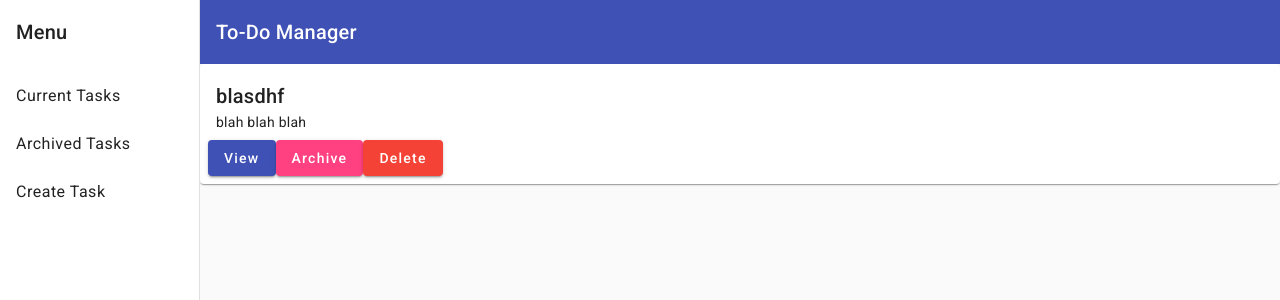
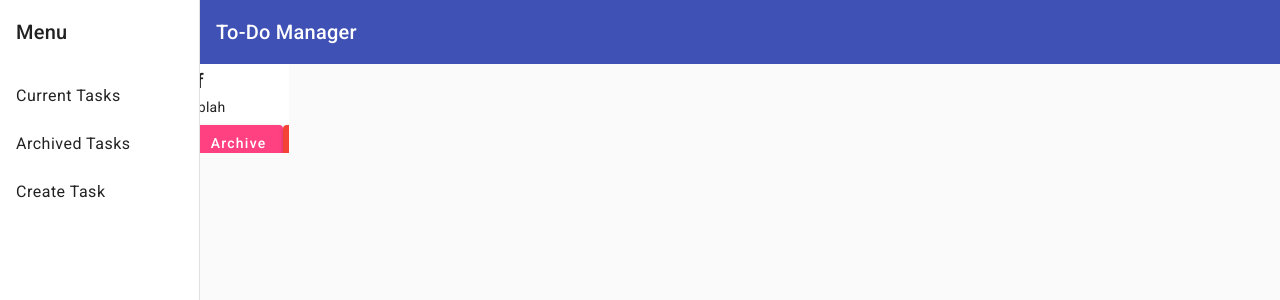
Before and after one commit to wchristian84/to-do-manager, an Angular app: page /current-tasks in a window 1280 px wide. Shown: the top 300 px of the page. Built offline with nearby package versions, Linux system fonts and the light colour scheme.

Commit message:
in progress

```diff
--- a/src/app/list/archived-tasks/archived-tasks.component.html
+++ b/src/app/list/archived-tasks/archived-tasks.component.html
@@ -17,6 +17,9 @@
           </mat-card>
         </div>
       </div>
+    <div *ngIf="tasks.length == 0">
+      <p class="h3">No current tasks to display.</p>
+    </div>
     </div>
     <div flex="50">
       <router-outlet></router-outlet>
--- a/src/app/list/current-tasks/current-tasks.component.html
+++ b/src/app/list/current-tasks/current-tasks.component.html
@@ -1,7 +1,9 @@
-<div layout="row">
-  <div flex="50">
-    <div layout="column">
+
+<div layout="center">
+  <mat-grid-list cols="12">
+    <div colspan="4">
       <div *ngIf="tasks.length > 0">
+        <mat-grid-tile>
           <div *ngFor="let task of tasks, let i = index">
             <mat-card>
               <mat-card-header>
@@ -17,13 +19,14 @@
               </mat-card-actions>
             </mat-card>
           </div>
+        </mat-grid-tile>
       </div>
-      <div *ngIf="tasks.length == 0">
+      <mat-grid-tile *ngIf="tasks.length == 0" colspan="4">
         <p class="h3">No current tasks to display.</p>
+      </mat-grid-tile>
     </div>
+    <mat-grid-tile colspan="8">
+      <router-outlet></router-outlet>
+    </mat-grid-tile>
+  </mat-grid-list>
 </div>
-  </div>
-  <div flex="50">
-    <router-outlet></router-outlet>
-  </div>
-</div>
```
Lines whose indentation alone changed are shown as unchanged.
